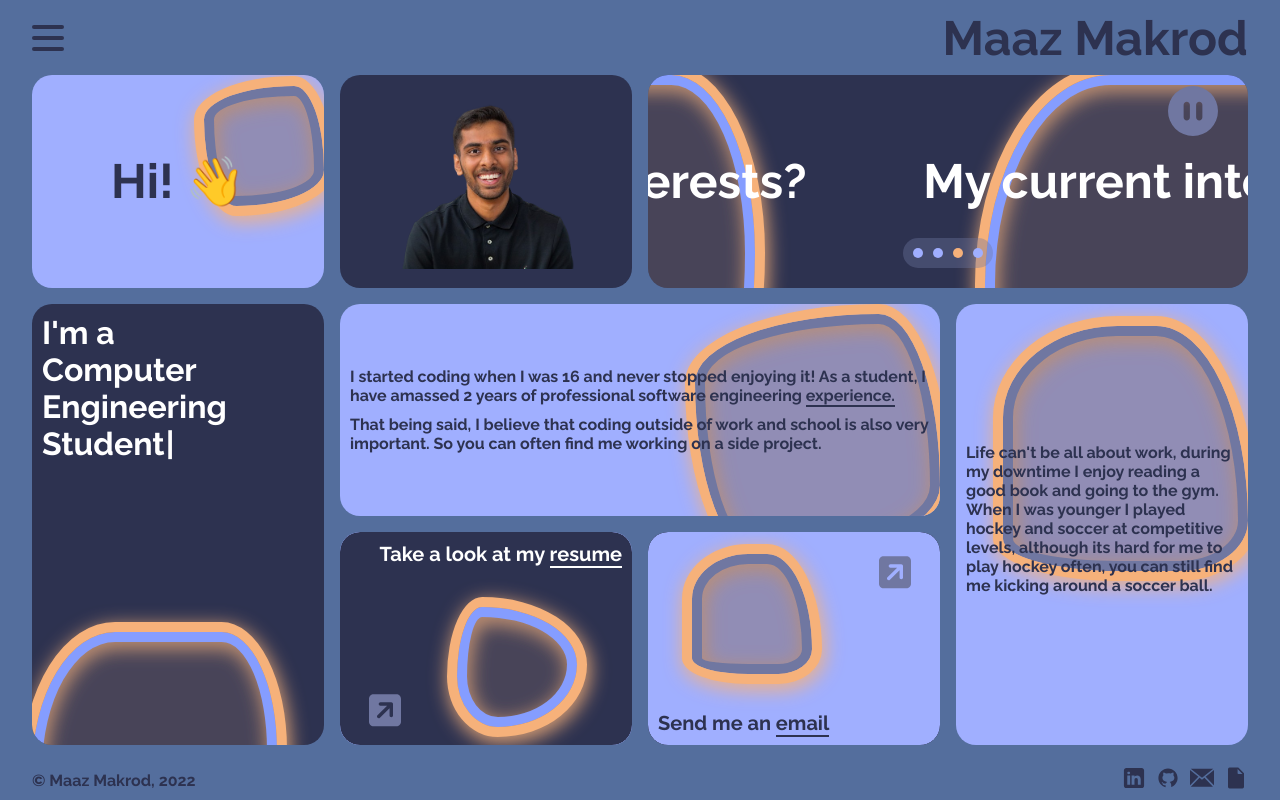
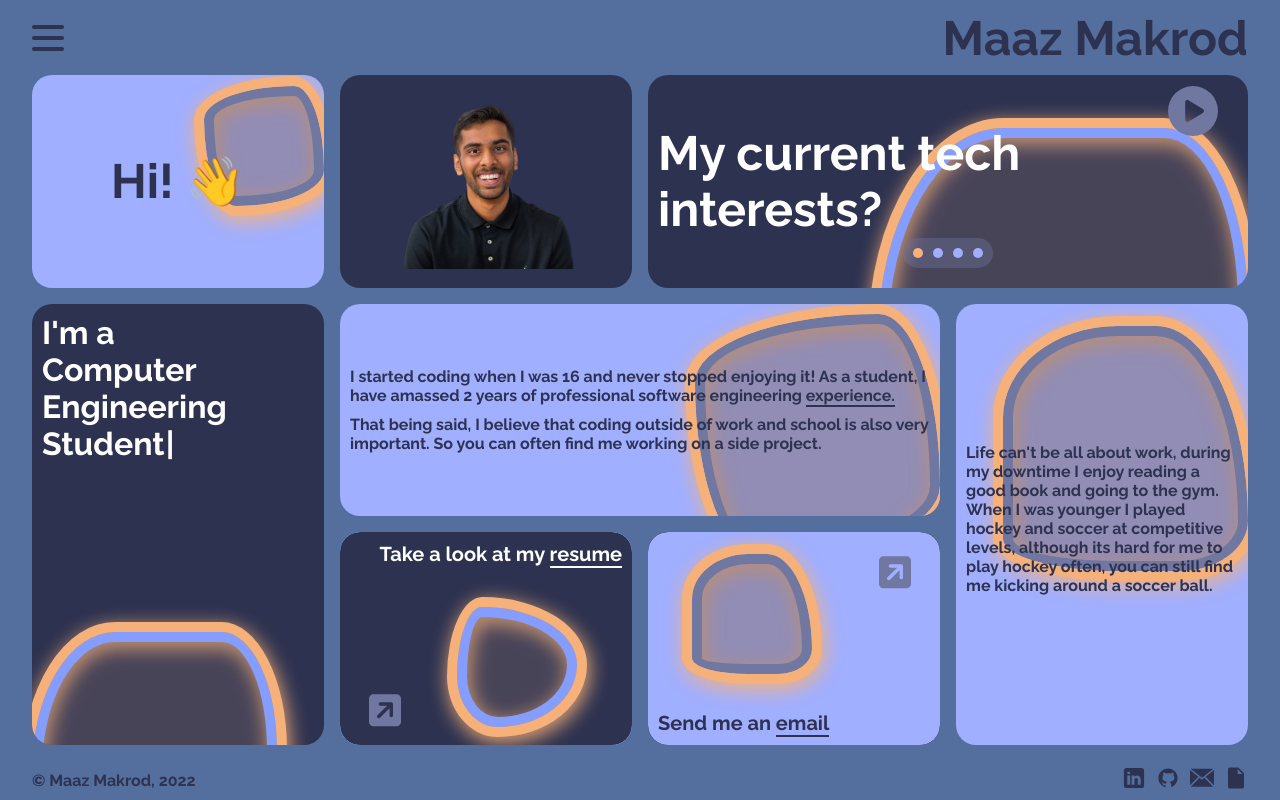
Before and after one commit to MaazMakrod/maazmakrod.github.io, a React (Vite) app: page /about in a window 1280 px wide. Built offline with nearby package versions, Linux system fonts and the light colour scheme.

Commit message:
Add carousel content

```diff
--- a/src/components/carousel-card/CarouselCard.tsx
+++ b/src/components/carousel-card/CarouselCard.tsx
@@ -38,6 +38,7 @@ export type CarouselCardProps = {
   playBtnProps?: PlayPauseBtnProps;
   paginationBullets?: boolean;
   paginationBulletOptions?: PaginationBulletOptions;
+  autoplaySpeed?: number;
 };
 
 type PaginationBulletProps = {
@@ -73,6 +74,7 @@ const CarouselCard: React.FC<CarouselCardProps> = ({
   playBtnProps,
   paginationBullets,
   paginationBulletOptions,
+  autoplaySpeed = 2000,
 }) => {
   const slideRefs = useRef<Array<HTMLDivElement | null>>([]);
   const timer = useRef<undefined | NodeJS.Timeout>(undefined);
@@ -99,7 +101,7 @@ const CarouselCard: React.FC<CarouselCardProps> = ({
     if (playing && timer.current === undefined) {
       timer.current = setInterval(() => {
         scrollNextCardIntoView();
-      }, 2000);
+      }, autoplaySpeed);
     } else if (!playing) {
       clearInterval(timer.current);
       timer.current = undefined;
--- a/src/routes/About.tsx
+++ b/src/routes/About.tsx
@@ -130,16 +130,11 @@ function About() {
                     ...generateCardWrapperProps('primary', '10px', {
                       blob: true,
                       blobAnimations: {
-                        growBlob: true,
-                        pulseBlob: true,
-                        animateBlobPosition: true,
+                        growBlob: false,
+                        pulseBlob: false,
+                        animateBlobPosition: false,
                       },
                       blobSize: 'large',
-                      blobPosition: {
-                        top: 0,
-                        left: 20,
-                      },
-                      blobMovementOptions: 1,
                     }) as CardWrapperProps,
                     borderRadius: {
                       [BREAKPOINTS.DEFAULT]: '0px'
@@ -148,7 +143,7 @@ function About() {
                   textProps={[
                     {
                       content: {
-                        text: `My current interests?`,
+                        text: `My current tech interests?`,
                         color: COLORS.white,
                         tagName: 'p',
                         types: ['h1', 'bold'],
@@ -160,19 +155,15 @@ function About() {
                 />,
                 <TextCard
                   cardWrapperProps={{
-                    ...generateCardWrapperProps('primary', '10px', {
+                    ...generateCardWrapperProps('secondary', '10px', {
                       blob: true,
                       blobAnimations: {
-                        growBlob: true,
-                        pulseBlob: true,
-                        animateBlobPosition: true,
+                        growBlob: false,
+                        pulseBlob: false,
+                        animateBlobPosition: false,
                       },
                       blobSize: 'large',
-                      blobPosition: {
-                        top: 0,
-                        left: 20,
-                      },
-                      blobMovementOptions: 1,
+                      startingBlobShape: 2,
                     }) as CardWrapperProps,
                     borderRadius: {
                       [BREAKPOINTS.DEFAULT]: '0px'
@@ -181,13 +172,47 @@ function About() {
                   textProps={[
                     {
                       content: {
-                        text: `My current interests?`,
-                        color: COLORS.white,
+                        text: `Network Protocol Simulators - `,
+                        color: COLORS.primary,
                         tagName: 'p',
-                        types: ['h1', 'bold'],
+                        types: ['pLarge', 'bold'],
                         fade: true,
                         margin: '1rem 0',
-                      }
+                        nestedText: [
+                          {
+                            content: {
+                              text: ` During my fourth year capstone course I will be working in a team under `,
+                              tagName: 'span',
+                              types: ['p', 'bold'],
+                              fade: true,
+                            }
+                          },
+                          {
+                            content: {
+                              text: `Professor JJ Garcia-Luna-Aceves`,
+                              tagName: 'a',
+                              color: COLORS.primary,
+                              types: ['p', 'bold'],
+                              fade: true,
+                              underline: true,
+                              underlineColor: `${COLORS.primary} 0 0`,
+                              underlineSize: {
+                                [BREAKPOINTS.DEFAULT]: '2px',
+                              },
+                              url: 'https://www.ece.utoronto.ca/people/garcia-luna-aceves-j-j/',
+                              target: '_blank',
+                            },
+                          },
+                          {
+                            content: {
+                              text: ` to develop the next generation of network protocol simulators`,
+                              tagName: 'span',
+                              types: ['p', 'bold'],
+                              fade: true,
+                            }
+                          },
+                        ]
+                      },
                     }
                   ]}
                 />,
@@ -196,16 +221,12 @@ function About() {
                     ...generateCardWrapperProps('primary', '10px', {
                       blob: true,
                       blobAnimations: {
-                        growBlob: true,
-                        pulseBlob: true,
-                        animateBlobPosition: true,
+                        growBlob: false,
+                        pulseBlob: false,
+                        animateBlobPosition: false,
                       },
                       blobSize: 'large',
-                      blobPosition: {
-                        top: 0,
-                        left: 20,
-                      },
-                      blobMovementOptions: 1,
+                      startingBlobShape: 1,
                     }) as CardWrapperProps,
                     borderRadius: {
                       [BREAKPOINTS.DEFAULT]: '0px'
@@ -214,31 +235,62 @@ function About() {
                   textProps={[
                     {
                       content: {
-                        text: `My current interests?`,
+                        text: `Infrastructure as Code (IaC) - `,
                         color: COLORS.white,
                         tagName: 'p',
-                        types: ['h1', 'bold'],
+                        types: ['pLarge', 'bold'],
                         fade: true,
                         margin: '1rem 0',
+                        nestedText: [
+                          {
+                            content: {
+                              text: `As part of my internship at `,
+                              tagName: 'span',
+                              types: ['p', 'bold'],
+                              fade: true,
+                              margin: '1rem 0',
+                            }
+                          },
+                          {
+                            content: {
+                              text: `Konrad Group,`,
+                              tagName: 'a',
+                              types: ['p', 'bold'],
+                              fade: true,
+                              margin: '1rem 0',
+                              underline: true,
+                              color: COLORS.white,
+                              underlineColor: `${COLORS.white} 0 0`,
+                              underlineSize: {
+                                [BREAKPOINTS.DEFAULT]: '2px',
+                              },
+                              url: '/experience',
+                            }
+                          },
+                          {
+                            content: {
+                              text: ` I worked on developing a client's infrastructure using Terraform, sparking my interest in IaC.`,
+                              tagName: 'a',
+                              types: ['p', 'bold'],
+                              fade: true,
+                            }
+                          }
+                        ]
                       }
                     }
                   ]}
                 />,
                 <TextCard
                   cardWrapperProps={{
-                    ...generateCardWrapperProps('primary', '10px', {
+                    ...generateCardWrapperProps('secondary', '10px', {
                       blob: true,
                       blobAnimations: {
-                        growBlob: true,
-                        pulseBlob: true,
-                        animateBlobPosition: true,
+                        growBlob: false,
+                        pulseBlob: false,
+                        animateBlobPosition: false,
                       },
                       blobSize: 'large',
-                      blobPosition: {
-                        top: 0,
-                        left: 20,
-                      },
-                      blobMovementOptions: 1,
+                      startingBlobShape: 3
                     }) as CardWrapperProps,
                     borderRadius: {
                       [BREAKPOINTS.DEFAULT]: '0px'
@@ -247,12 +299,23 @@ function About() {
                   textProps={[
                     {
                       content: {
-                        text: `My current interests?`,
-                        color: COLORS.white,
+                        text: `Data Structures and Algorithms - `,
+                        color: COLORS.primary,
                         tagName: 'p',
-                        types: ['h1', 'bold'],
+                        types: ['pLarge', 'bold'],
                         fade: true,
                         margin: '1rem 0',
+                        nestedText: [
+                          {
+                            content: {
+                              text: `Although my education at UofT built a strong fundamentals for this, I have found an enjoyment in tackling LeetCode problems to continually improve my understanding of them.`,
+                              tagName: 'span',
+                              types: ['p', 'bold'],
+                              fade: true,
+                              margin: '1rem 0',
+                            }
+                          },
+                        ]
                       }
                     }
                   ]}
@@ -261,7 +324,8 @@ function About() {
               borderRadius ={{
                 [BREAKPOINTS.DEFAULT]: "20px",
               }}
-              autoplay
+              autoplay={false}
+              autoplaySpeed={5000}
               playBtn
               playBtnProps= {{
                 position: {
```
